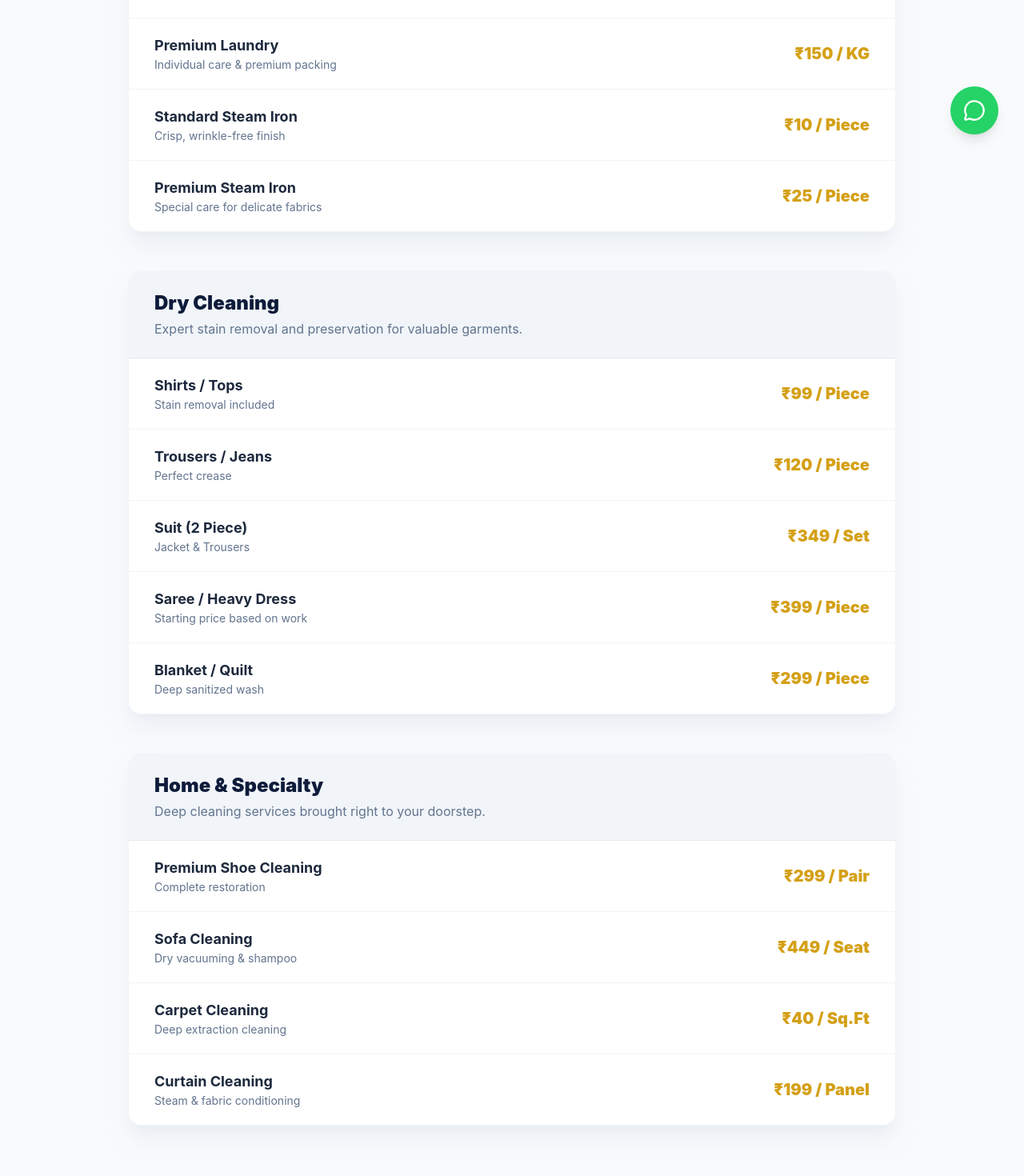
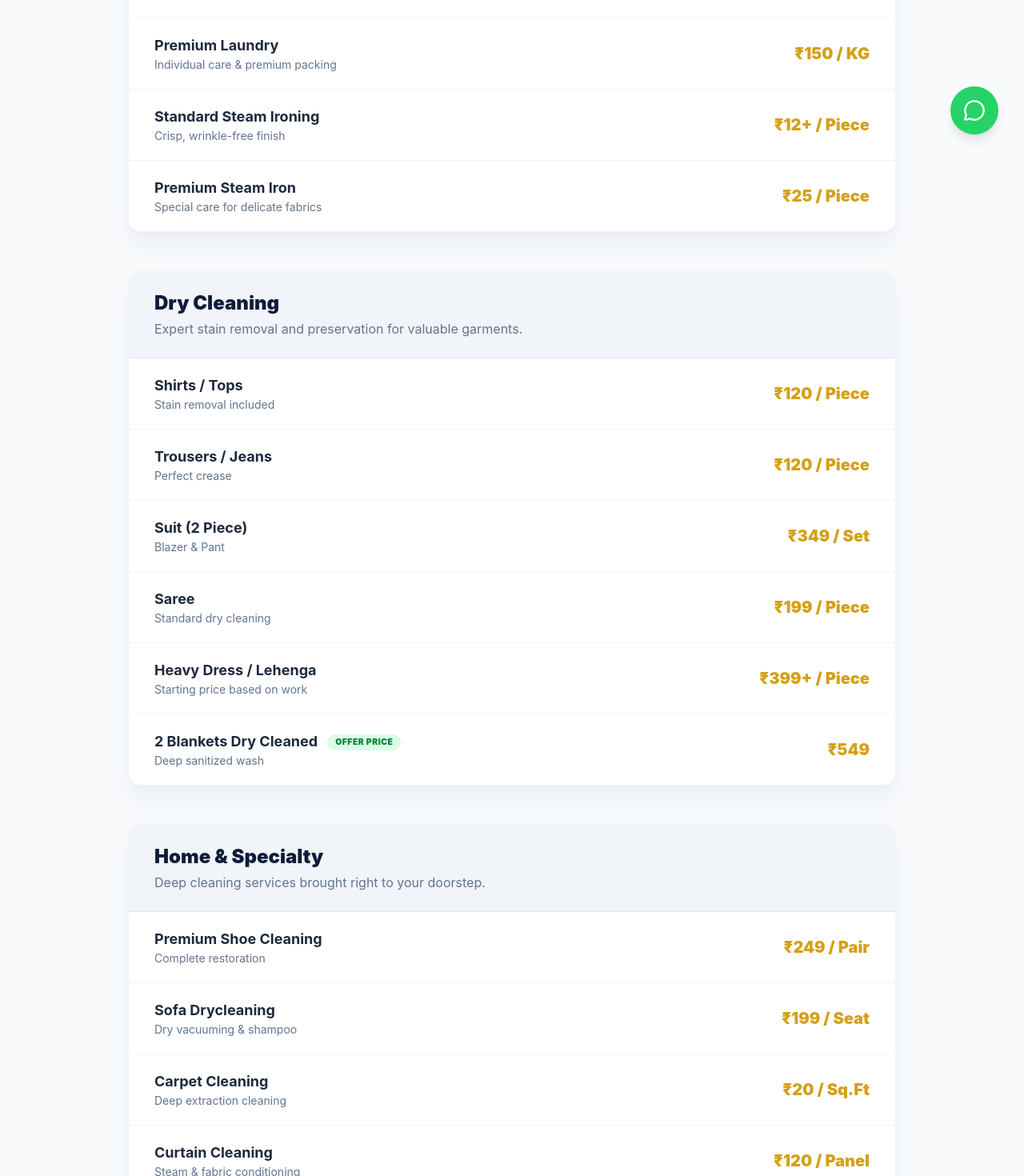
Before and after one commit to yashraheja098-dev/pressivo, a React (Vite) app: page /pricing in a window 1280 px wide. Shown: the part 600-2070 px from the top of the page at 80% size. Built offline with nearby package versions, Linux system fonts and the light colour scheme.

Commit message:
Update pricing, layout, and copy

```diff
--- a/src/components/layout/Navbar.jsx
+++ b/src/components/layout/Navbar.jsx
@@ -41,7 +41,7 @@ export default function Navbar() {
         <div className="flex items-center justify-between">
           <div className="flex-shrink-0">
             <a href="#" className="flex flex-col">
-              <span className="text-2xl font-black tracking-tight text-primary leading-none">
+              <span className="text-3xl sm:text-4xl font-black tracking-tight text-primary leading-none">
                 PRESS<span className="text-accent">IVO</span>
               </span>
               <span className="text-[0.55rem] font-bold text-slate-500 tracking-widest mt-1">
--- a/src/pages/Home.jsx
+++ b/src/pages/Home.jsx
@@ -14,9 +14,9 @@ export default function Home() {
   return (
     <main>
       <Hero />
+      <Process />
       <Services />
       <WhyChooseUs />
-      <Process />
       <Pricing />
       <BeforeAfterShowcase />
       <Testimonials />
--- a/src/pages/PricingPage.jsx
+++ b/src/pages/PricingPage.jsx
@@ -11,7 +11,7 @@ const pricingCategories = [
       { name: "Wash & Fold", price: "₹80 / KG", note: "Everyday wear, neatly folded" },
       { name: "Wash & Iron", price: "₹110 / KG", note: "Washed & professionally ironed" },
       { name: "Premium Laundry", price: "₹150 / KG", note: "Individual care & premium packing" },
-      { name: "Standard Steam Iron", price: "₹10 / Piece", note: "Crisp, wrinkle-free finish" },
+      { name: "Standard Steam Ironing", price: "₹12+ / Piece", note: "Crisp, wrinkle-free finish" },
       { name: "Premium Steam Iron", price: "₹25 / Piece", note: "Special care for delicate fabrics" },
     ]
   },
@@ -19,21 +19,22 @@ const pricingCategories = [
     category: "Dry Cleaning",
     description: "Expert stain removal and preservation for valuable garments.",
     items: [
-      { name: "Shirts / Tops", price: "₹99 / Piece", note: "Stain removal included" },
+      { name: "Shirts / Tops", price: "₹120 / Piece", note: "Stain removal included" },
       { name: "Trousers / Jeans", price: "₹120 / Piece", note: "Perfect crease" },
-      { name: "Suit (2 Piece)", price: "₹349 / Set", note: "Jacket & Trousers" },
-      { name: "Saree / Heavy Dress", price: "₹399 / Piece", note: "Starting price based on work" },
-      { name: "Blanket / Quilt", price: "₹299 / Piece", note: "Deep sanitized wash" },
+      { name: "Suit (2 Piece)", price: "₹349 / Set", note: "Blazer & Pant" },
+      { name: "Saree", price: "₹199 / Piece", note: "Standard dry cleaning" },
+      { name: "Heavy Dress / Lehenga", price: "₹399+ / Piece", note: "Starting price based on work" },
+      { name: "2 Blankets Dry Cleaned", price: "₹549", note: "Deep sanitized wash", isOffer: true },
     ]
   },
   {
     category: "Home & Specialty",
     description: "Deep cleaning services brought right to your doorstep.",
     items: [
-      { name: "Premium Shoe Cleaning", price: "₹299 / Pair", note: "Complete restoration" },
-      { name: "Sofa Cleaning", price: "₹449 / Seat", note: "Dry vacuuming & shampoo" },
-      { name: "Carpet Cleaning", price: "₹40 / Sq.Ft", note: "Deep extraction cleaning" },
-      { name: "Curtain Cleaning", price: "₹199 / Panel", note: "Steam & fabric conditioning" },
+      { name: "Premium Shoe Cleaning", price: "₹249 / Pair", note: "Complete restoration" },
+      { name: "Sofa Drycleaning", price: "₹199 / Seat", note: "Dry vacuuming & shampoo" },
+      { name: "Carpet Cleaning", price: "₹20 / Sq.Ft", note: "Deep extraction cleaning" },
+      { name: "Curtain Cleaning", price: "₹120 / Panel", note: "Steam & fabric conditioning" },
     ]
   }
 ];
@@ -93,7 +94,14 @@ export default function PricingPage() {
                 {category.items.map((item, itemIndex) => (
                   <div key={itemIndex} className="px-6 py-5 sm:px-8 flex flex-col sm:flex-row sm:items-center justify-between hover:bg-slate-50 transition-colors">
                     <div className="mb-2 sm:mb-0">
-                      <h3 className="text-lg font-bold text-slate-800">{item.name}</h3>
+                      <h3 className="text-lg font-bold text-slate-800">
+                        {item.name}
+                        {item.isOffer && (
+                          <span className="ml-3 inline-block text-[0.65rem] uppercase font-black tracking-wider bg-green-100 text-green-700 px-2.5 py-0.5 rounded-full align-middle">
+                            Offer Price
+                          </span>
+                        )}
+                      </h3>
                       {item.note && <p className="text-sm text-slate-500">{item.note}</p>}
                     </div>
                     <div className="text-left sm:text-right">
--- a/src/sections/Hero.jsx
+++ b/src/sections/Hero.jsx
@@ -25,7 +25,7 @@ export default function Hero() {
   ];
 
   return (
-    <section className="relative pt-32 pb-10 overflow-hidden bg-background">
+    <section className="relative pt-20 pb-10 overflow-hidden bg-background">
       <div className="container mx-auto px-4 sm:px-6 lg:px-8 relative z-10">
 
         {/* Main Hero Content */}
@@ -38,6 +38,10 @@ export default function Hero() {
             transition={{ duration: 0.8, ease: "easeOut" }}
             className="lg:col-span-7 max-w-3xl"
           >
+            <div className="inline-flex items-center gap-2 px-4 py-2 rounded-full bg-accent/10 text-accent font-bold text-sm mb-6 shadow-sm border border-accent/20">
+              <Star size={16} className="fill-accent text-accent" />
+              <span>Gurgaon's #1 Premium Laundry Service</span>
+            </div>
             <h1 className="text-4xl sm:text-5xl lg:text-6xl font-black leading-[1.1] mb-6 text-primary tracking-tight">
               Premium Dry Cleaning & <br className="hidden sm:block" />
               Laundry <span className="text-accent">Delivered to</span> <br className="hidden sm:block" />
--- a/src/sections/Pricing.jsx
+++ b/src/sections/Pricing.jsx
@@ -3,12 +3,12 @@ import { motion } from 'framer-motion';
 import { useNavigate } from 'react-router-dom';
 
 const pricingList = [
-  { name: "Laundry by KG", price: "₹80/kg" },
+  { name: "Wash & Fold", price: "₹80/kg" },
   { name: "Wash & Iron", price: "₹110/kg" },
-  { name: "Steam Iron", price: "₹10+/piece" },
-  { name: "Blanket Dry Clean", price: "₹299" },
-  { name: "Sofa Cleaning", price: "₹449 onwards" },
   { name: "Premium Laundry", price: "₹150/kg" },
+  { name: "2 Blankets Dry Cleaned", price: "₹549" },
+  { name: "Sofa Drycleaning", price: "₹199/seat" },
+  { name: "Standard Steam Ironing", price: "₹12+/piece" },
 ];
 
 export default function Pricing() {
--- a/src/sections/Process.jsx
+++ b/src/sections/Process.jsx
@@ -1,8 +1,6 @@
 import React from 'react';
 import { motion } from 'framer-motion';
-import { Calendar, Truck, WashingMachine, PackageOpen, Shirt, Users, MapPin, ShieldCheck } from 'lucide-react';
-import CountUpPkg from 'react-countup';
-const CountUp = CountUpPkg.default || CountUpPkg;
+import { Calendar, Truck, WashingMachine, PackageOpen } from 'lucide-react';
 const steps = [
   { icon: Calendar, title: "Book Pickup", desc: "Schedule a pickup at your convenience." },
   { icon: Truck, title: "We Collect", desc: "Our executive collects from your doorstep." },
@@ -11,26 +9,10 @@ const steps = [
 ];
 
 export default function Process() {
-  const stats = [
-    {
-      icon: (
-        <div className="bg-white rounded-full p-1.5 flex items-center justify-center">
-          <span className="font-black text-primary text-xl leading-none w-6 h-6 flex items-center justify-center">G</span>
-        </div>
-      ),
-      value: "4.9",
-      suffix: " ★★★★★",
-      label: "Google Rating",
-      isCount: true
-    },
-    { icon: <Shirt size={28} />, value: "25000", suffix: "+", label: "Garments Cleaned", isCount: true },
-    { icon: <Users size={28} />, value: "5000", suffix: "+", label: "Happy Families", isCount: true },
-    { icon: <MapPin size={28} />, value: "Serving", suffix: "", label: "Entire Gurgaon", isCount: false },
-    { icon: <ShieldCheck size={28} />, value: "100%", suffix: "", label: "Quality Guarantee", isCount: false },
-  ];
+
 
   return (
-    <section id="process" className="py-24 bg-background">
+    <section id="process" className="pt-24 pb-8 bg-background">
       <div className="container mx-auto px-4 sm:px-6 lg:px-8">
 
         <div className="flex items-center justify-center gap-4 mb-16">
@@ -79,37 +61,7 @@ export default function Process() {
           </div>
         </div>
 
-        {/* Stats Bar */}
-        <motion.div
-          initial={{ opacity: 0, y: 30 }}
-          whileInView={{ opacity: 1, y: 0 }}
-          viewport={{ once: true }}
-          transition={{ duration: 0.8, ease: "easeOut" }}
-          className="bg-primary rounded-2xl md:rounded-full py-6 px-4 md:px-8 shadow-2xl mt-24 relative z-20"
-        >
-          <div className="grid grid-cols-2 md:grid-cols-3 lg:grid-cols-5 gap-6 divide-y divide-white/10 md:divide-y-0 md:divide-x">
-            {stats.map((stat, idx) => (
-              <div key={idx} className={`flex items-center justify-center gap-4 ${idx !== 0 ? 'pt-4 md:pt-0' : ''}`}>
-                <div className="text-white shrink-0">
-                  {stat.icon}
-                </div>
-                <div className="text-white">
-                  <div className="font-bold text-lg leading-tight flex items-center gap-1">
-                    {stat.isCount ? (
-                      <CountUp end={parseFloat(stat.value)} decimals={stat.value.includes('.') ? 1 : 0} duration={2.5} separator="," />
-                    ) : (
-                      <span>{stat.value}</span>
-                    )}
-                    <span>{stat.suffix}</span>
-                  </div>
-                  <div className="text-xs text-white/70 font-medium">
-                    {stat.label}
-                  </div>
-                </div>
-              </div>
-            ))}
-          </div>
-        </motion.div>
+
 
       </div>
     </section>
--- a/src/sections/Services.jsx
+++ b/src/sections/Services.jsx
@@ -11,7 +11,7 @@ const services = [
     image: "https://images.unsplash.com/photo-1545173168-9f1947eebb7f?q=80&w=1000&auto=format&fit=crop"
   },
   {
-    title: "Steam Ironing",
+    title: "Standard Steam Ironing",
     description: "Crisp, wrinkle-free steam ironing.",
     image: "https://images.unsplash.com/photo-1617897903246-719242758050?q=80&w=1000&auto=format&fit=crop"
   },
@@ -42,7 +42,7 @@ export default function Services() {
   const navigate = useNavigate();
 
   return (
-    <section id="services" className="pt-24 pb-16 relative bg-background overflow-hidden">
+    <section id="services" className="pt-12 pb-16 relative bg-background overflow-hidden">
       <div className="container mx-auto px-4 sm:px-6 lg:px-8">
         <SectionHeading
           title="Premium Care For Everything"
```
